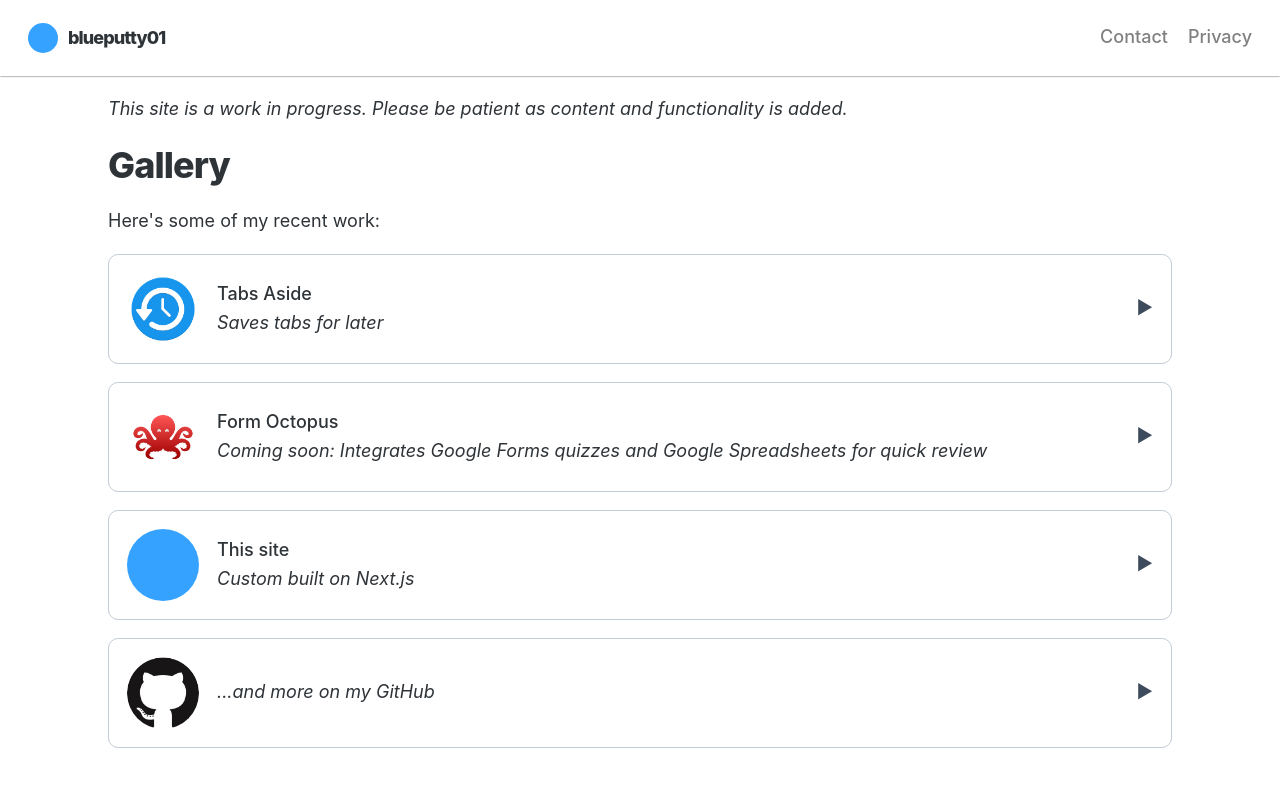
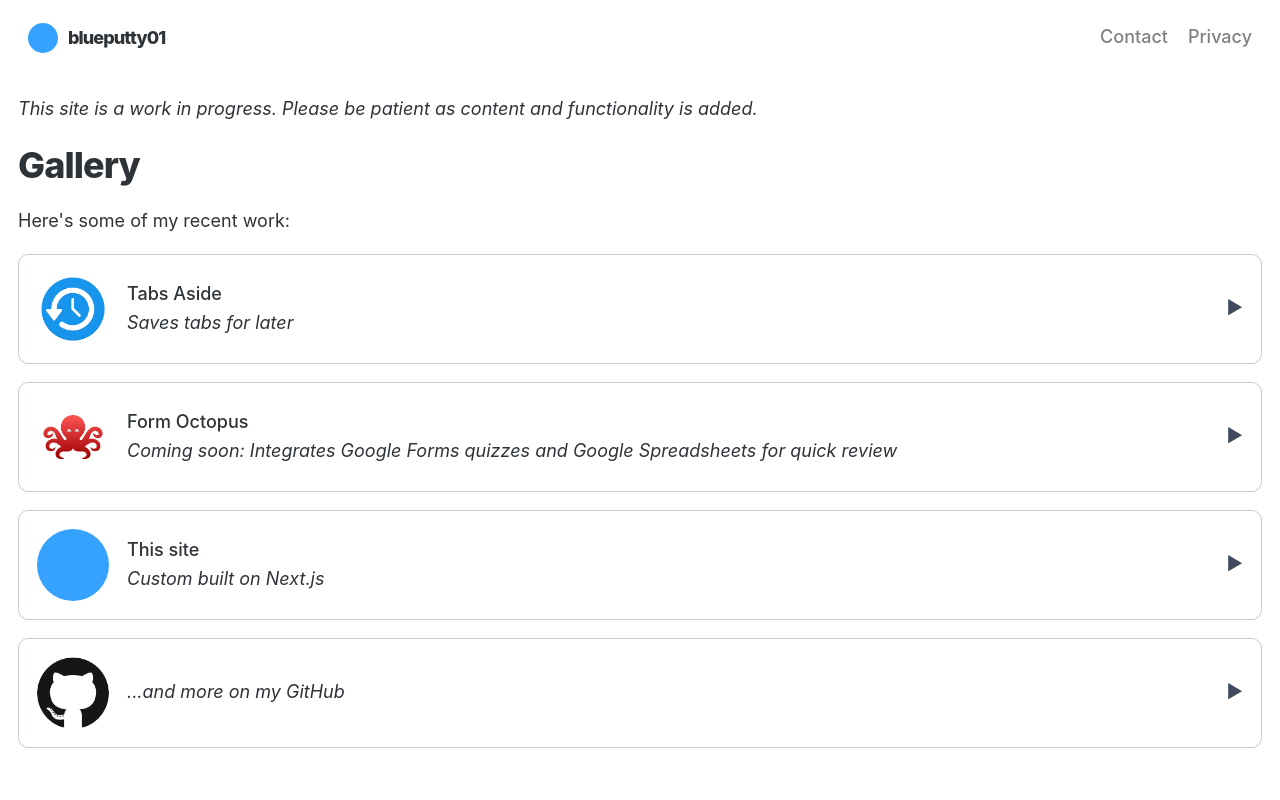
Before and after one commit to blueputty01/blueputty01.github.io, a Next.js app: page / in a window 1280 px wide. Shown: the top 800 px of the page. Built offline with nearby package versions, Linux system fonts and the light colour scheme.

Commit message:
take up maximum space

```diff
--- a/styles/global.css
+++ b/styles/global.css
@@ -23,7 +23,7 @@ a:hover {
 }
 
 main {
-  width: calc(100vw - 10rem);
+  width: 100%;
   max-width: 80rem;
   margin: 4.3rem auto 2rem;
   padding: 0 1rem 1rem 1rem;
@@ -53,8 +53,6 @@ header {
   background-color: #fff;
 
   z-index: 500;
-  box-shadow: 0 1px 1px 0 rgba(0, 0, 0, 0.14),
-    0 2px 1px -1px rgba(0, 0, 0, 0.12);
 }
 
 @supports (
```
